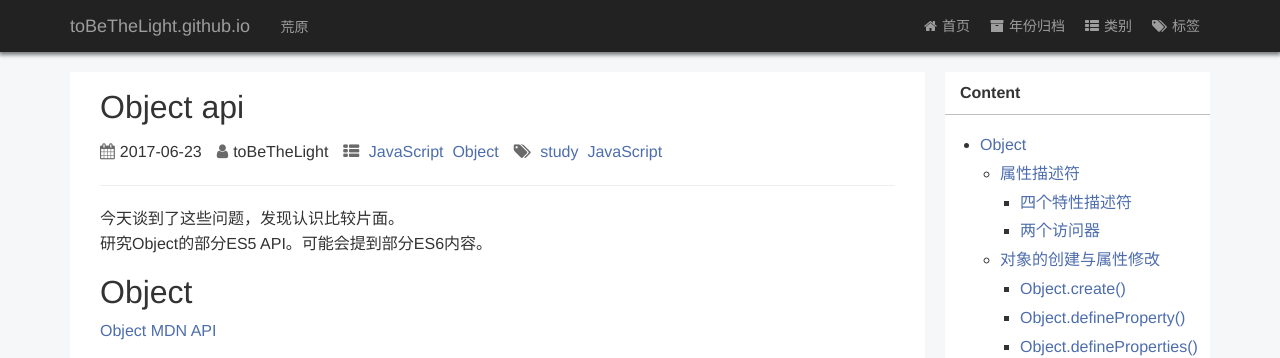
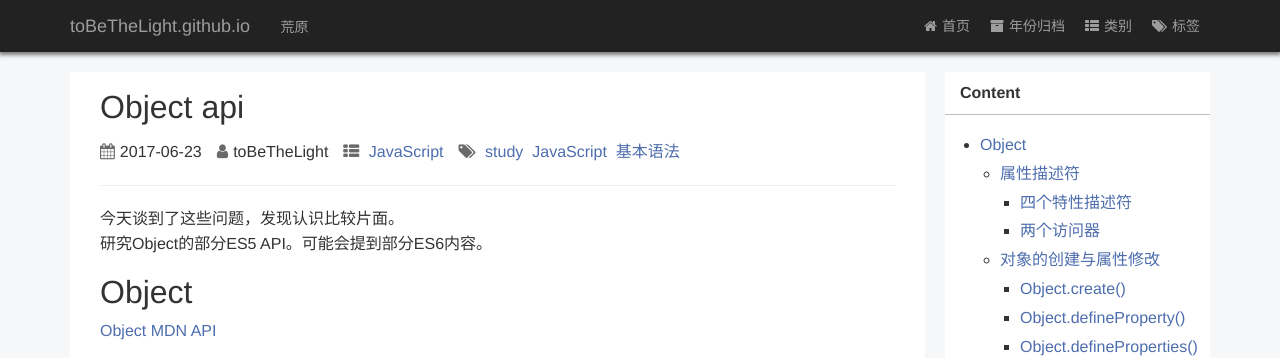
Before and after one commit to toBeTheLight/toBeTheLight.github.io, a Jekyll site: the page built from _posts/2017-06-23-Object api.md, in a window 1280 px wide and 900 px high. Shown: the top 358 px of the window. Built offline with Jekyll 4.4.1, drawn with Linux system fonts in a browser that asks for light colours; a style sheet for code colours, icons or effects is not loaded.

Commit message:
chore: tags

```diff
--- a/_posts/2017-06-23-Object api.md
+++ b/_posts/2017-06-23-Object api.md
@@ -1,8 +1,8 @@
 ---
 layout: post
 title:  "Object api"
-categories: JavaScript Object
-tags:  study JavaScript
+categories: JavaScript
+tags:  study JavaScript 基本语法
 author: toBeTheLight
 ---
 
```
